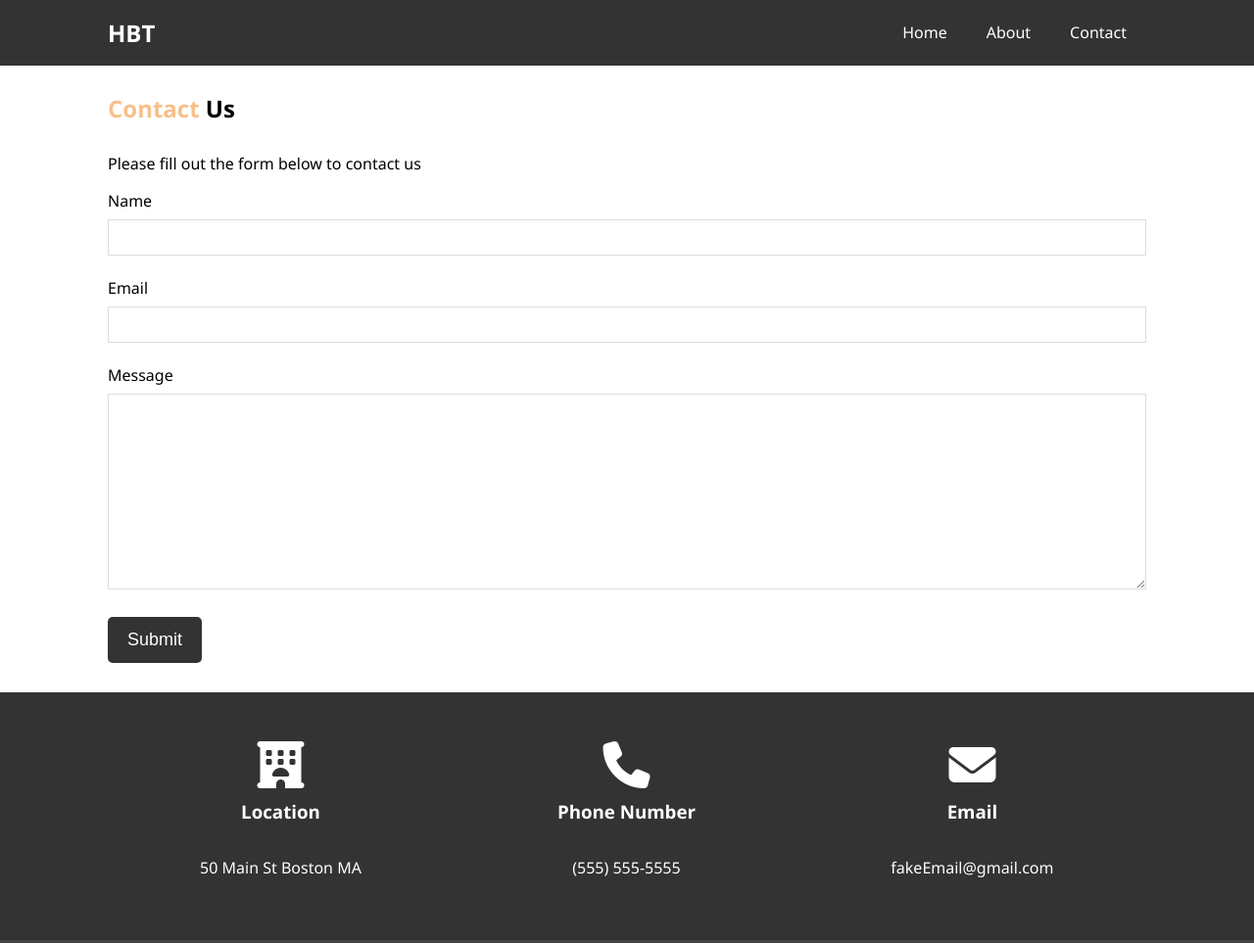
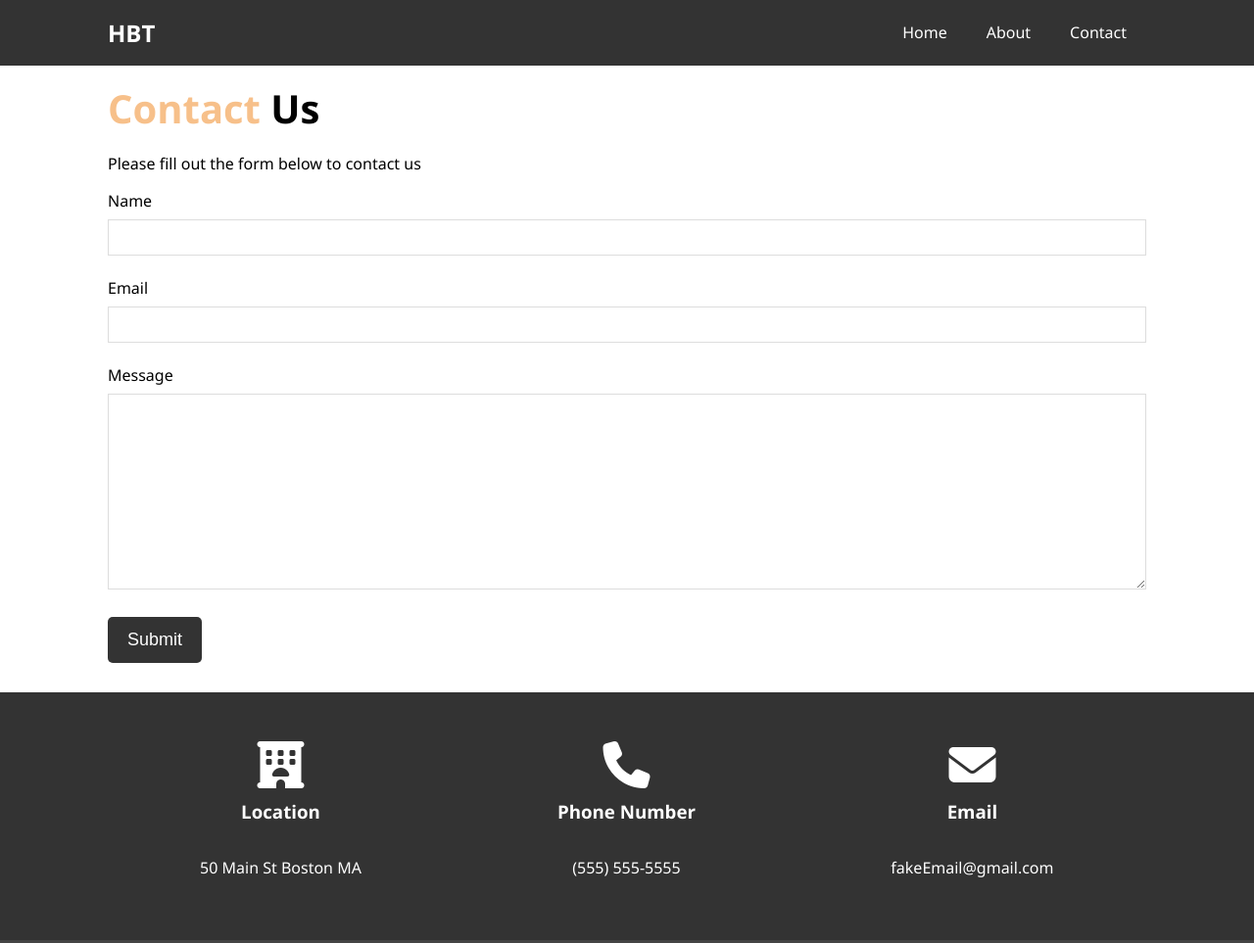
Before and after one commit to GarrettBoulais/modernHTMLAndCSSFromTheBeginning, a plain HTML site: page section4_hotelWebsite/contact.html in a window 1280 px wide. Shown: the top 963 px of the page at 98% size. Drawn offline with Linux system fonts and the light colour scheme.

Commit message:
fixed heading on contact page for section 4.

```diff
--- a/section4_hotelWebsite/contact.html
+++ b/section4_hotelWebsite/contact.html
@@ -27,7 +27,7 @@
 
   <section id="contact-form" class="py-3">
     <div class="container">
-      <h1 class="l-leading"><span class="text-primary">Contact</span> Us</h1>
+      <h1 class="l-heading"><span class="text-primary">Contact</span> Us</h1>
       <p>Please fill out the form below to contact us</p>
       <form action="process.php">
         <div class="form-group">
```
